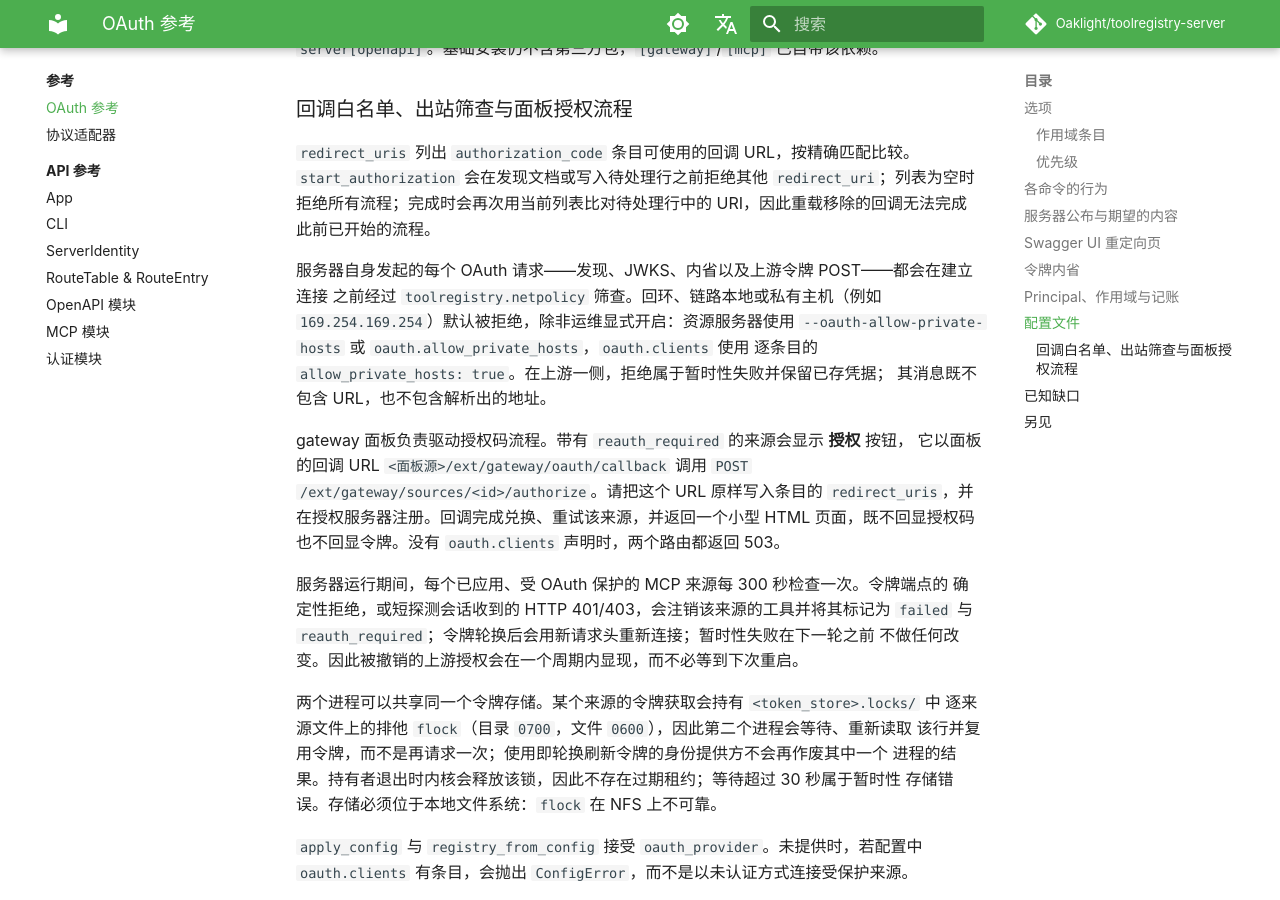
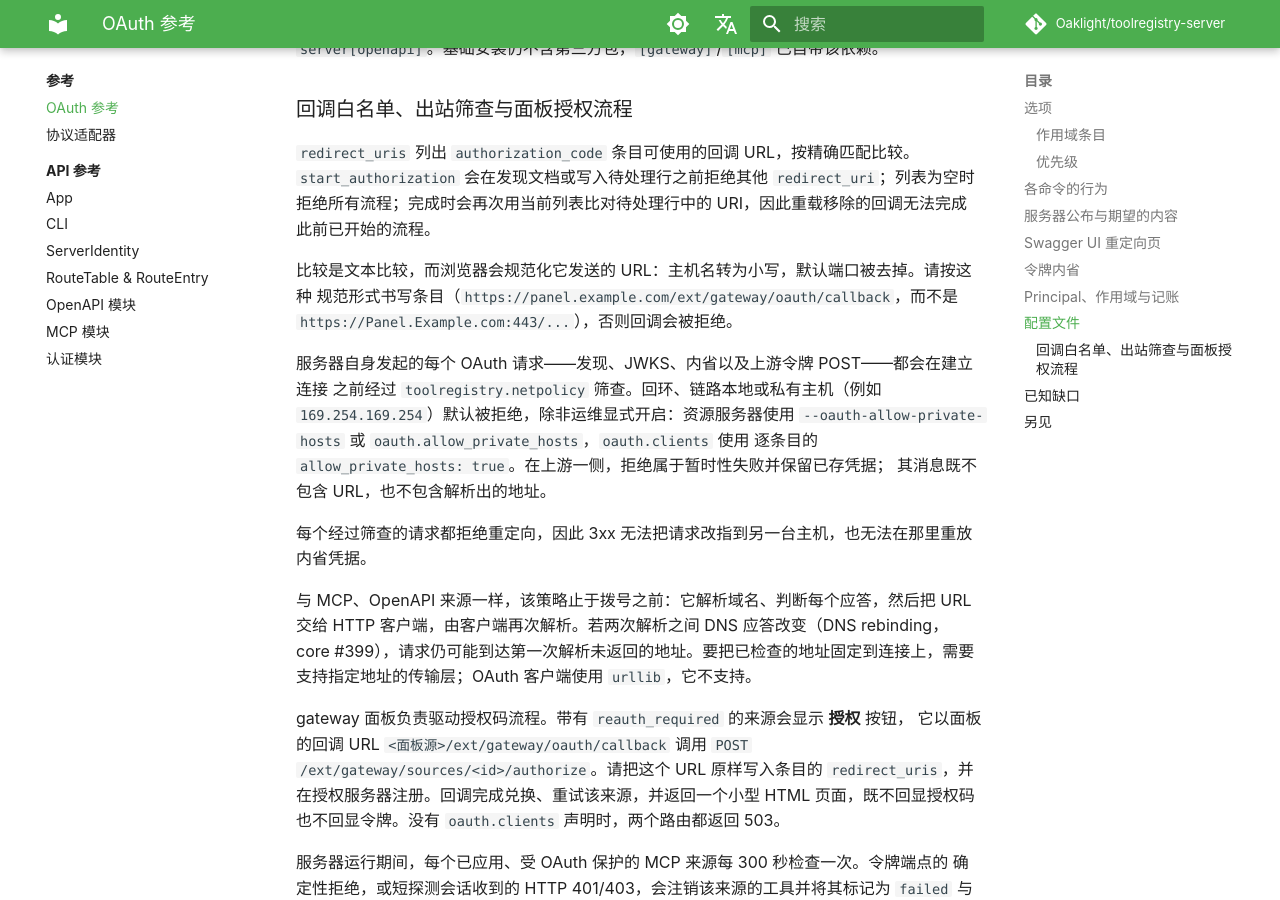
Before and after one commit to Oaklight/toolregistry-server, an MkDocs documentation site: the page built from docs/reference/oauth.md, in a window 1280 px wide and 900 px high, scrolled down 8802 px. Built offline with MkDocs 1.6.1 and Material for MkDocs 9.7.7, drawn with Linux system fonts in a browser that asks for light colours; some web fonts are replaced; comment, search, counter and statistics services are not loaded.

Commit message:
docs(oauth): DNS rebinding, callback normalisation and the #278 follow-ups

```diff
--- a/docs/reference/oauth.md
+++ b/docs/reference/oauth.md
@@ -290,12 +290,26 @@ audience。
 拒绝所有流程；完成时会再次用当前列表比对待处理行中的 URI，因此重载移除的回调无法完成
 此前已开始的流程。
 
+比较是文本比较，而浏览器会规范化它发送的 URL：主机名转为小写，默认端口被去掉。请按这种
+规范形式书写条目（`https://panel.example.com/ext/gateway/oauth/callback`，而不是
+`https://Panel.Example.com:443/...`），否则回调会被拒绝。
+
+
 服务器自身发起的每个 OAuth 请求——发现、JWKS、内省以及上游令牌 POST——都会在建立连接
 之前经过 `toolregistry.netpolicy` 筛查。回环、链路本地或私有主机（例如
 `169.254.169.254`）默认被拒绝，除非运维显式开启：资源服务器使用
 `--oauth-allow-private-hosts` 或 `oauth.allow_private_hosts`，`oauth.clients` 使用
 逐条目的 `allow_private_hosts: true`。在上游一侧，拒绝属于暂时性失败并保留已存凭据；
 其消息既不包含 URL，也不包含解析出的地址。
+
+每个经过筛查的请求都拒绝重定向，因此 3xx 无法把请求改指到另一台主机，也无法在那里重放
+内省凭据。
+
+与 MCP、OpenAPI 来源一样，该策略止于拨号之前：它解析域名、判断每个应答，然后把 URL
+交给 HTTP 客户端，由客户端再次解析。若两次解析之间 DNS 应答改变（DNS rebinding，
+core #399），请求仍可能到达第一次解析未返回的地址。要把已检查的地址固定到连接上，需要
+支持指定地址的传输层；OAuth 客户端使用 `urllib`，它不支持。
+
 
 gateway 面板负责驱动授权码流程。带有 `reauth_required` 的来源会显示 **授权** 按钮，
 它以面板的回调 URL `<面板源>/ext/gateway/oauth/callback` 调用
```
Also changed, not shown: docs/changelog.md (+1 -0 lines).
